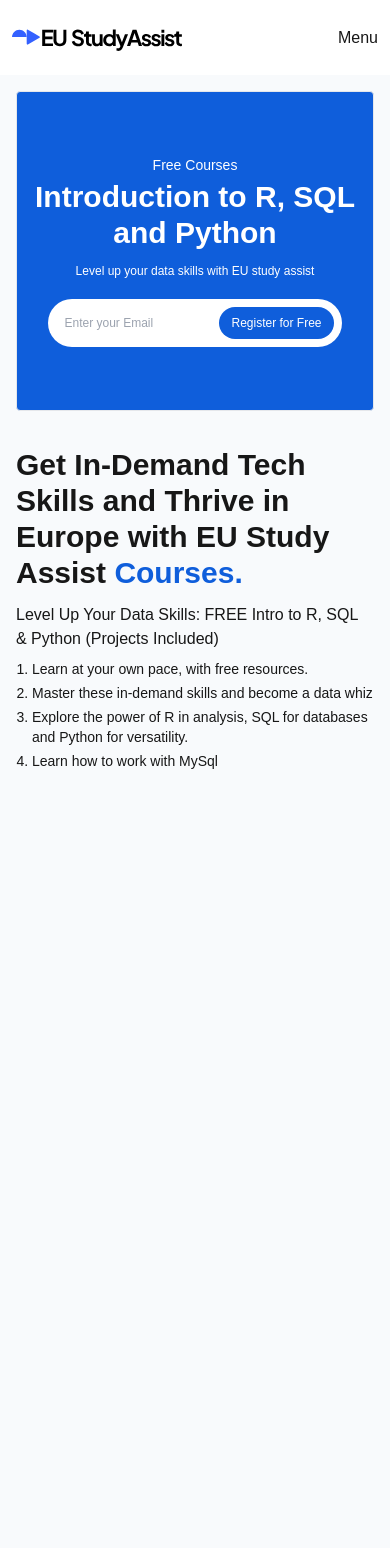
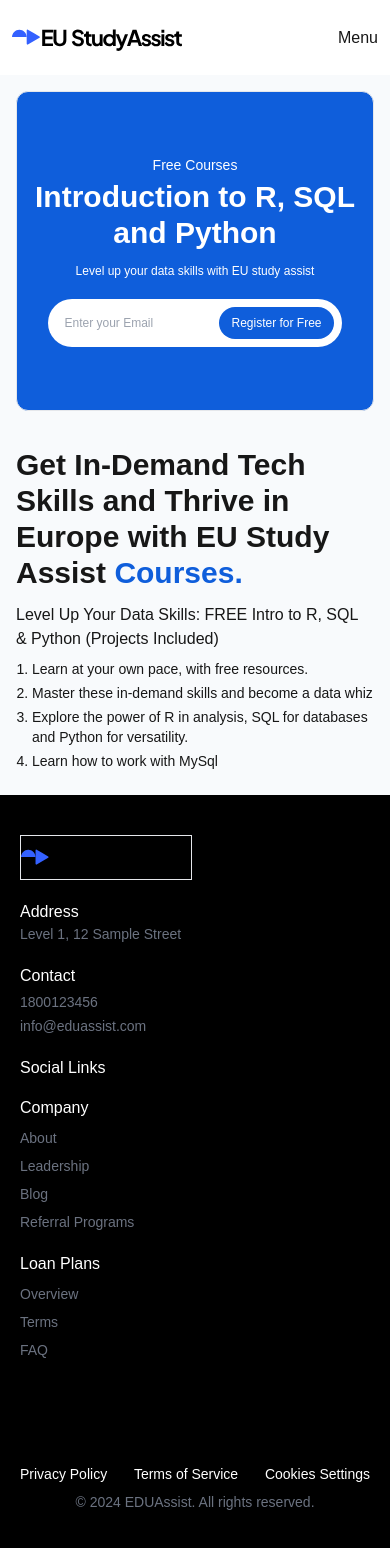
Before and after one commit to EU-Study-Assist/Assessment, a Next.js app: page /courses in a window 390 px wide. Shown: the top 1548 px of the page. Before the commit the page ends 844 px from the top, so only its background shows below. Built offline with nearby package versions, Linux system fonts and the light colour scheme.

Commit message:
Add: Responsive footer

```diff
--- a/app/components/courses/hero.tsx
+++ b/app/components/courses/hero.tsx
@@ -4,7 +4,7 @@
 const Hero = () => {
   return (
     <div className="flex justify-center text-center lg:my-10 my-4 w-full lg:h-[80vh]">
-      <div className="rounded border bg-primary text-white flex-1 h-80 lg:h-full flex flex-col text-center justify-center items-center">
+      <div className="rounded-xl border bg-primary text-white flex-1 h-80 lg:h-full flex flex-col text-center justify-center items-center">
         <p className="text-sm mb-1 lg:mb-3">Free Courses</p>
         <h2 className="text-3xl lg:text-4xl px-4 lg:w-[30vw] font-semibold">
           Introduction to R, SQL and Python
--- /dev/null
+++ b/app/components/footer.tsx
@@ -0,0 +1,37 @@
+import Image from "next/image";
+import React from "react";
+import logo from "@/app/assets/svg/logo.svg";
+import SocialLinks from "../ui/sociallinks";
+import QuickLinks from "../ui/quicklinks";
+import LegalLinks from "../ui/legallinks";
+
+const Footer = () => {
+  return (
+    <div className="bg-black text-white px-5 py-10 lg:px-28">
+      <div className="lg:flex lg:flex-row">
+        <div className="flex flex-col gap-3 lg:w-[60%]">
+          <Image src={logo} alt="EU Logo" className="border" />
+          <div className="flex flex-col my-2">
+            <h3>Address</h3>
+            <p className="text-sm text-gray-500">Level 1, 12 Sample Street</p>
+          </div>
+          <div className="flex flex-col mb-2">
+            <h3>Contact</h3>
+            <p className="text-sm text-gray-500 my-1">1800123456</p>
+            <p className="text-sm text-gray-500">info@eduassist.com</p>
+          </div>
+          <SocialLinks />
+        </div>
+        <QuickLinks />
+      </div>
+      <div className="flex flex-col-reverse lg:flex-row lg:justify-between items-center gap-2 my-24">
+        <p className="text-gray-500 text-sm">
+          &copy; 2024 EDUAssist. All rights reserved.
+        </p>
+        <LegalLinks />
+      </div>
+    </div>
+  );
+};
+
+export default Footer;
--- a/app/globals.css
+++ b/app/globals.css
@@ -14,6 +14,10 @@
   }
 }
 
+.linksParent h3 {
+  @apply text-sm text-gray-500;
+}
+
 body {
   color: var(--foreground);
   background: var(--background);
--- a/app/layout.tsx
+++ b/app/layout.tsx
@@ -2,6 +2,7 @@
 import localFont from "next/font/local";
 import "./globals.css";
 import NavBar from "./components/navbar";
+import Footer from "./components/footer";
 
 const geistSans = localFont({
   src: "./fonts/GeistVF.woff",
@@ -31,6 +32,7 @@
       >
         <NavBar />
         <main>{children}</main>
+        <Footer />
       </body>
     </html>
   );
--- /dev/null
+++ b/app/ui/legallinks.tsx
@@ -0,0 +1,13 @@
+import React from "react";
+
+const LegalLinks = () => {
+  return (
+    <div className="flex items-center text-white justify-between w-full lg:w-fit lg:text-xs lg:gap-4 mt-2 text-sm">
+      <h2>Privacy Policy</h2>
+      <h2>Terms of Service</h2>
+      <h2>Cookies Settings</h2>
+    </div>
+  );
+};
+
+export default LegalLinks;
--- /dev/null
+++ b/app/ui/quicklinks.tsx
@@ -0,0 +1,23 @@
+import React from "react";
+
+const QuickLinks = () => {
+  return (
+    <div className="flex flex-col lg:flex-row gap-3 my-4 lg:my-0 lg:flex-1 lg:gap-16">
+      <div className="flex flex-col gap-2 lg:gap-4 mb-2 linksParent">
+        <h2>Company</h2>
+        <h3>About</h3>
+        <h3>Leadership</h3>
+        <h3>Blog</h3>
+        <h3>Referral Programs</h3>
+      </div>
+      <div className="flex flex-col gap-2 lg:gap-4 linksParent">
+        <h2>Loan Plans</h2>
+        <h3>Overview</h3>
+        <h3>Terms</h3>
+        <h3>FAQ</h3>
+      </div>
+    </div>
+  );
+};
+
+export default QuickLinks;
--- /dev/null
+++ b/app/ui/sociallinks.tsx
@@ -0,0 +1,7 @@
+import React from "react";
+
+const SocialLinks = () => {
+  return <div className="flex">Social Links</div>;
+};
+
+export default SocialLinks;
```
